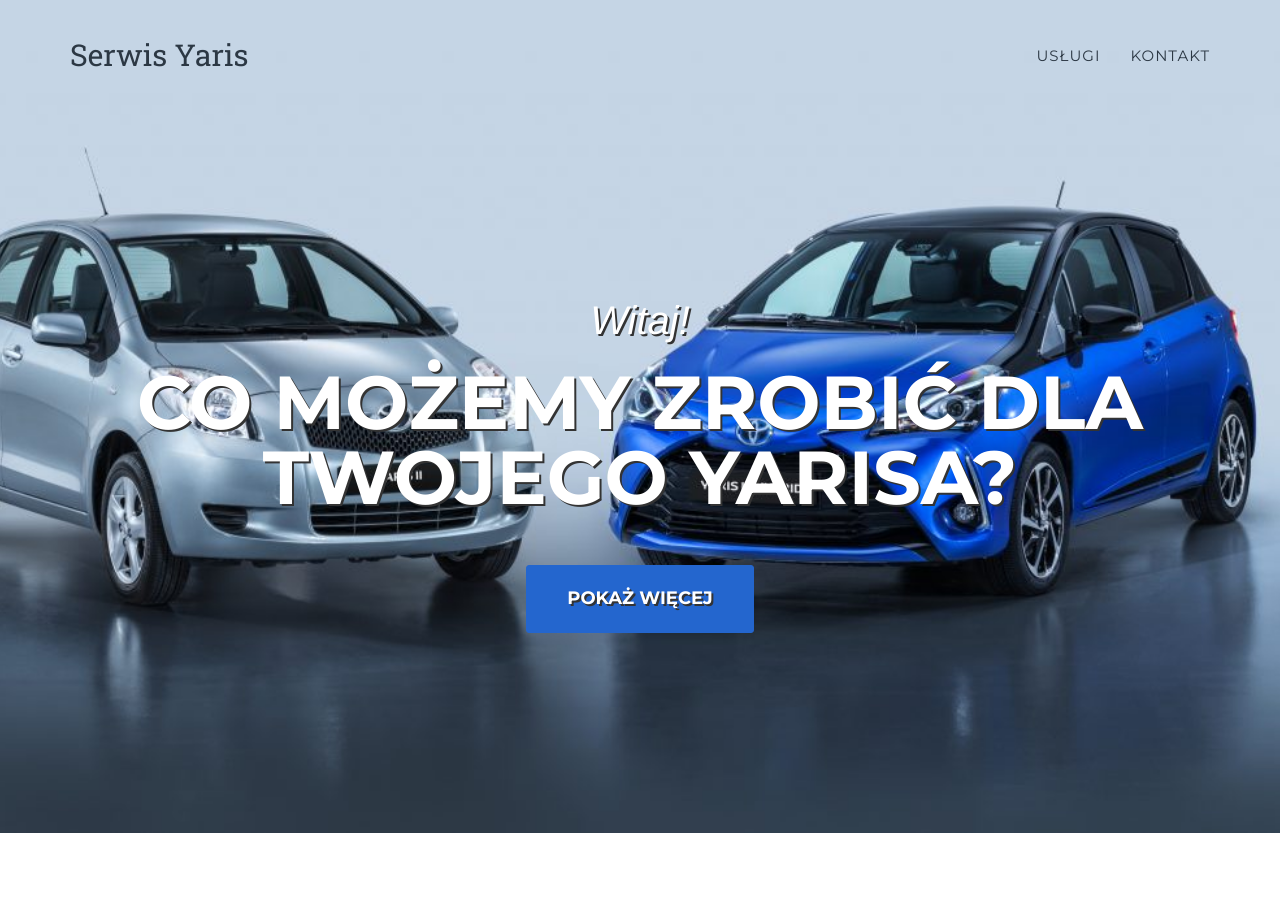
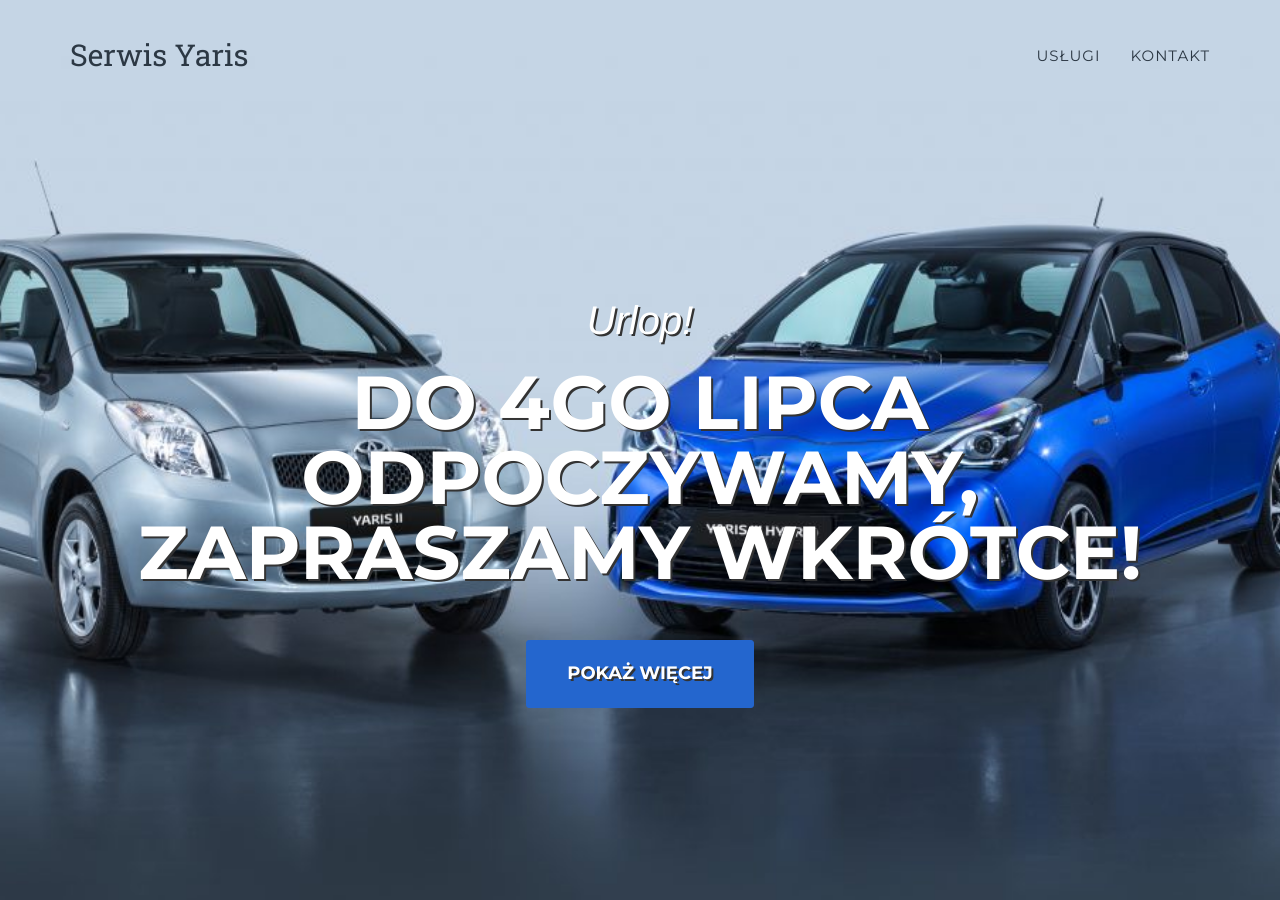
Before and after one commit to emdzej/serwisyaris.pl, a Jekyll site: the page built from index.html, in a window 1280 px wide and 900 px high. Built offline with Jekyll 4.4.1, drawn with Linux system fonts in a browser that asks for light colours; nearby versions of some CDN libraries; some web fonts are replaced.

Commit message:
Update header.html

```diff
--- a/_includes/header.html
+++ b/_includes/header.html
@@ -37,8 +37,10 @@
     <header>
         <div class="container">
             <div class="intro-text">
-                <div class="intro-lead-in">Witaj!</div>
-                <div class="intro-heading">Co możemy zrobić dla Twojego Yarisa?</div>
+<!--                 <div class="intro-lead-in">Witaj!</div> -->
+                <div class="intro-lead-in">Urlop!</div>
+<!--                 <div class="intro-heading">Co możemy zrobić dla Twojego Yarisa?</div> -->
+                <div class="intro-heading">Do 4go lipca odpoczywamy, zapraszamy wkrótce!</div>
                 <a href="#services" class="page-scroll btn btn-xl">Pokaż więcej</a>
             </div>
         </div>
```
